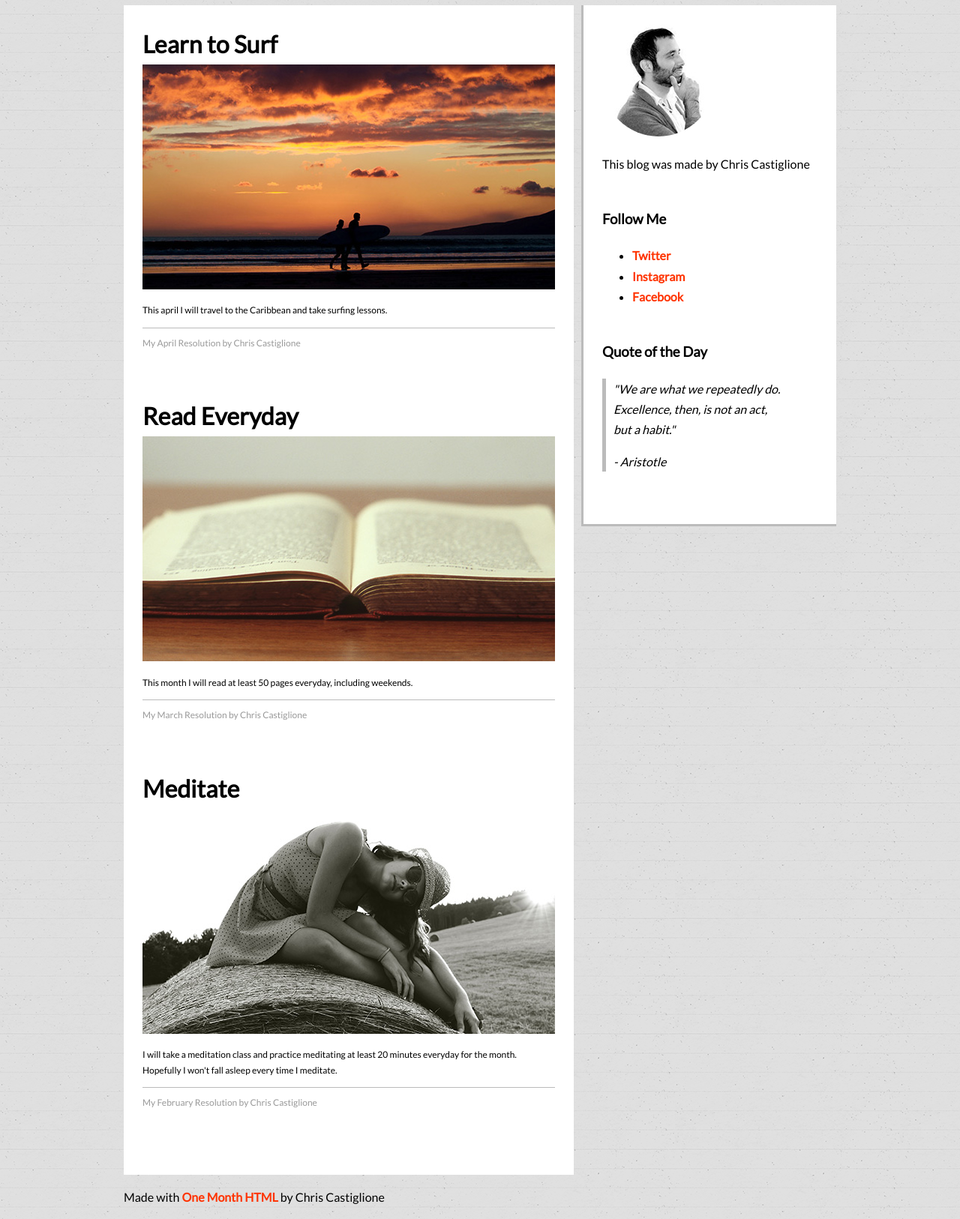
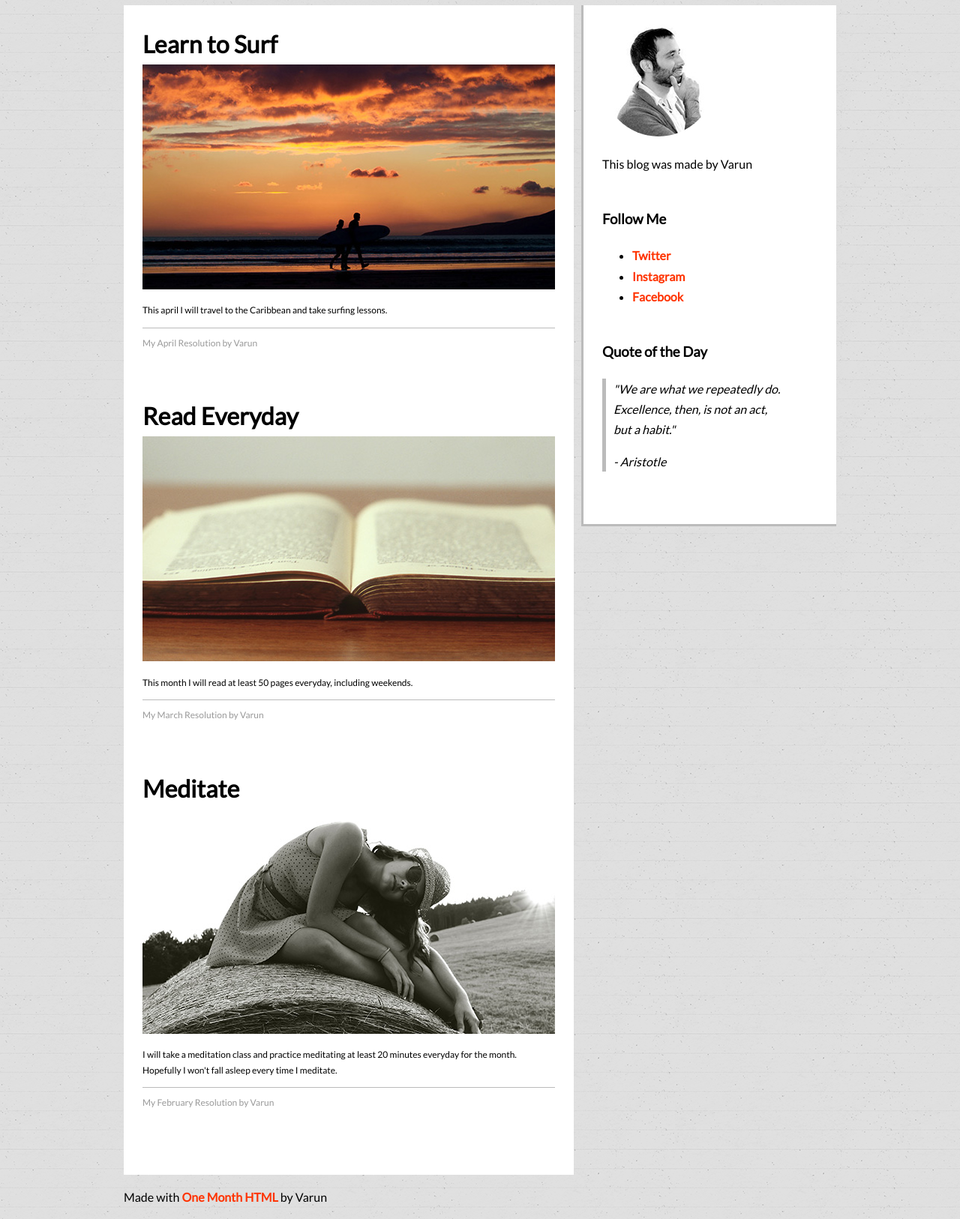
Before and after one commit to varun01patel/varun01patel.github.io, a plain HTML site: page html/resolution/index.html in a window 1280 px wide. Shown: the part 161-1787 px from the top of the page at 75% size. Drawn offline with Linux system fonts and the light colour scheme.

Commit message:
Update index.html

```diff
--- a/html/resolution/index.html
+++ b/html/resolution/index.html
@@ -25,21 +25,21 @@
 					<h2>Learn to Surf</h2>
 					<img src="images/surfing.jpg" alt="Surfing">
 					<p>This april I will travel to the Caribbean and take surfing lessons.</p>
-					<div class="post-meta">My April Resolution by Chris Castiglione</div>
+					<div class="post-meta">My April Resolution by Varun</div>
 				</div><!-- .post -->
 
 				<div class="post">
 					<h2>Read Everyday</h2>
 					<img src="images/book.jpg" alt="Open book">
 					<p>This month I will read at least 50 pages everyday, including weekends.</p>
-					<div class="post-meta">My March Resolution by Chris Castiglione</div>
+					<div class="post-meta">My March Resolution by Varun </div>
 				</div><!-- .post -->
 
 				<div class="post">
 					<h2>Meditate</h2>
 					<img src="images/meditate-girl.jpg" alt="Sleepy Girl">
 					<p>I will take a meditation class and practice meditating at least 20 minutes everyday for the month. Hopefully I won't fall asleep every time I meditate.</p>
-					<div class="post-meta">My February Resolution by Chris Castiglione</div>
+					<div class="post-meta">My February Resolution by Varun</div>
 				</div><!-- .post -->
 
 			</div><!-- .main -->
@@ -48,15 +48,15 @@
 
 				<div class="widget">
 					<img src="images/chris-castiglione.jpg" alt="Chris Castiglione" width="150">
-					<p>This blog was made by Chris Castiglione</p>
+					<p>This blog was made by Varun</p>
 				</div><!-- .widget -->
 
 				<div class="widget">
 					 <h3>Follow Me</h3>
 					 <ul>
-					 	<li><a href="http://www.twitter.com/castig" target="_blank">Twitter</a></li>
-					 	<li><a href="http://instagram.com/castig" target="_blank">Instagram</a></li>
-					 	<li><a href="https://www.facebook.com/OneMonthRails" target="_blank">Facebook</a></li>
+					 	<li><a href="http://www.twitter.com" target="_blank">Twitter</a></li>
+					 	<li><a href="http://instagram.com" target="_blank">Instagram</a></li>
+					 	<li><a href="https://www.facebook.com" target="_blank">Facebook</a></li>
 					 </ul>
 				</div><!-- .widget -->
 
@@ -70,7 +70,7 @@
 			<div class="clear"></div>
 
 			<footer>
-					<p>Made with <a href="http://www.onemonthtml.com" target="_blank">One Month HTML</a> by Chris Castiglione</p>
+					<p>Made with <a href="http://www.onemonthtml.com" target="_blank">One Month HTML</a> by Varun</p>
 			</footer>
 
 		</div><!-- .container -->
```
